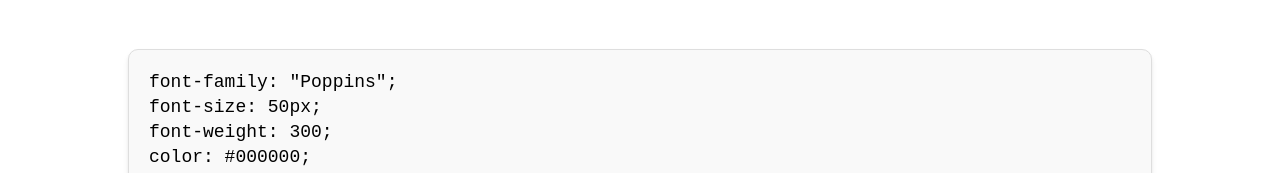
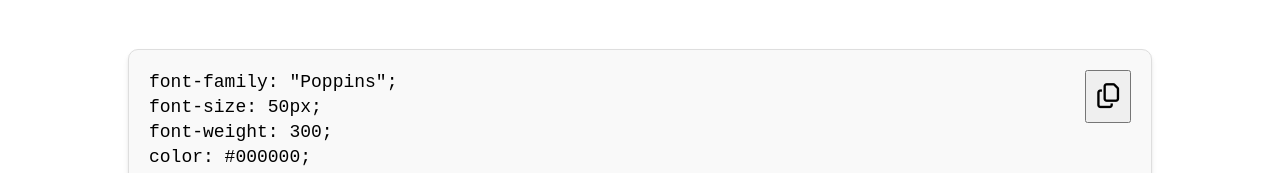
Before and after one commit to rxi-prakharvrm/real-time-interactive-css-design-synthesizer, a plain HTML site: page index.html in a window 1280 px wide. Shown: the part 374-547 px from the top of the page. Drawn offline with nearby package versions, Linux system fonts and the light colour scheme; a web font is replaced by a local one.

Commit message:
Update index.html

```diff
--- a/index.html
+++ b/index.html
@@ -655,7 +655,7 @@
                 <div id="code"><p class="code-font">font-family: "Times New Roman", sans-serif;</p><p class="code-font-size">font-size: 50px;</p><p class="code-font-weight">font-weight: 300;</p><p class="code-color">color: Black;</p><p class="code-background-color">background-color: white;</p><p class="code-text-border">text-shadow: none;</p><p class="code-underline">text-decoration: none;</p><p class="code-italic">font-style: none;</p><p class="code-bold">font-weight: normal;</p><p class="code-letter-spacing">letter-spacing: 0;</p><p class="code-line-height">line-height: 1;</p><p class="code-text-case">text-transform: Capitalize;</p><p class="code-text-shadow">text-shadow: none;</p></div>
 
                 <!-- Copy Code Button -->
-<!--                 <button class="copy-code-btn" title="Copy Code!"><i class="fa-regular fa-copy"></i></button> -->
+                <button class="copy-code-btn" title="Copy Code!"><i class="fa-regular fa-copy"></i></button>
             </div>
         </section>
     </div>
```
